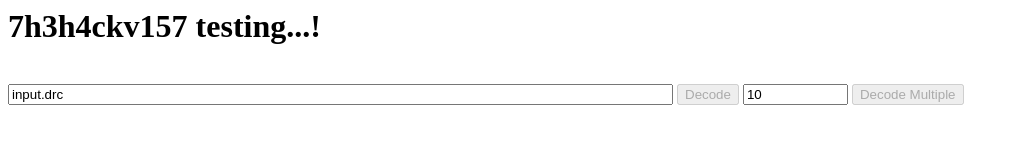
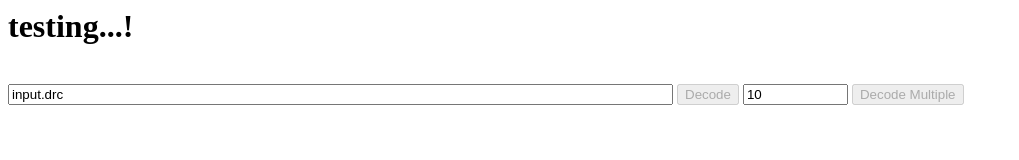
Before and after one commit to ArnoldAldrin/ArnoldAldrin.github.io, a plain HTML site: page index.html in a window 1280 px wide. Shown: the whole page, without its empty margins (0-1019 px from the left). Drawn offline with Linux system fonts and the light colour scheme.

Commit message:
Update index.html

```diff
--- a/index.html
+++ b/index.html
@@ -1,6 +1,6 @@
 <html>
   <head>
-  <title>7h3h4ckv157</title>
+  <title>Test</title>
 
 <script type="text/javascript">
 'use strict';
@@ -181,7 +181,7 @@ loadDracoDecoder();
 </script>
 </head>
 <body>
-  <H1>7h3h4ckv157 testing...!</H1>
+  <H1>testing...!</H1>
   </br>
   <input id="u" type="text" size="80" value="input.drc"/>
   <input type="button" value="Decode" id="decodeOne" onClick="onDecodeClick();" disabled>
```
